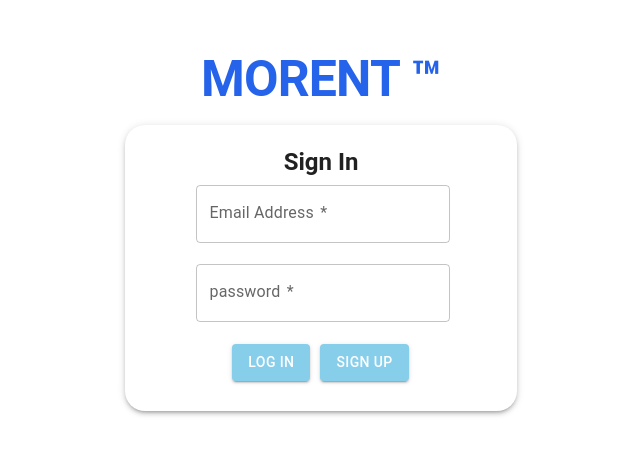
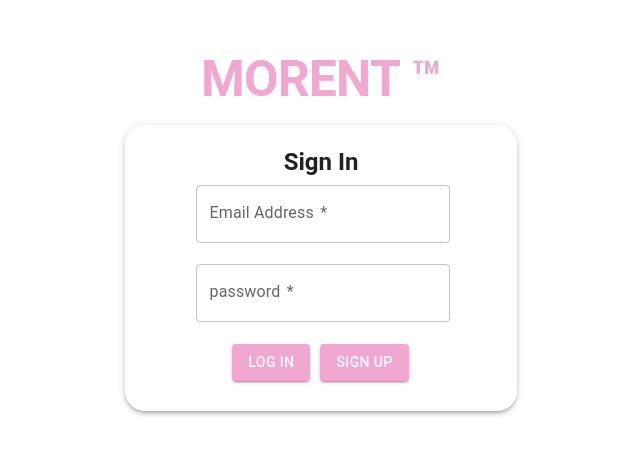
Before and after one commit to YashMechlinTech/Morent-Car-Website, a React (Vite) app in the folder frontend/: page /login in a window 1280 px wide. Shown: the part 159-614 px from the top of the page, without its empty margins (319-959 px from the left). Built offline with nearby package versions, Linux system fonts and the light colour scheme.

Commit message:
fixed the login and the RegistrationPage.

```diff
--- a/frontend/src/pages/LoginPage.jsx
+++ b/frontend/src/pages/LoginPage.jsx
@@ -75,7 +75,7 @@ const LoginPage = () => {
           fontWeight: "bold",
           fontSize: "50px",
           marginBottom: "2vh",
-          color: "rgb(37 99 235) ",
+          color: "#F0A8D0 ",
         }}
       >
         MORENT ™
@@ -122,14 +122,14 @@ const LoginPage = () => {
                   variant="contained"
                   onClick={handleLogin}
                   sx={{
-                    backgroundColor: "skyblue",
+                    backgroundColor: "#F0A8D0",
                     "&:hover": {
                       backgroundColor: "white !important",
-                      borderColor: "skyblue !important",
+                      borderColor: "black !important",
                       borderWidth: "2px",
-                      color: "skyblue",
+                      color: "#F0A8D0",
                       "&:before": {
-                        backgroundColor: "skyblue !important",
+                        backgroundColor: "#F0A8D0 !important",
                         color: "#fff",
                       },
                     },
@@ -142,14 +142,14 @@ const LoginPage = () => {
                   onClick={handleSignUp}
                   variant="contained"
                   sx={{
-                    backgroundColor: "skyblue",
+                    backgroundColor: "#F0A8D0",
                     "&:hover": {
                       backgroundColor: "white !important",
-                      borderColor: "skyblue !important",
+                      borderColor: "black !important",
                       borderWidth: "2px",
-                      color: "skyblue",
+                      color: "#F0A8D0",
                       "&:before": {
-                        backgroundColor: "skyblue !important",
+                        backgroundColor: "#F0A8D0 !important",
                         color: "#fff",
                       },
                     },
--- a/frontend/src/pages/RegistrationPage.jsx
+++ b/frontend/src/pages/RegistrationPage.jsx
@@ -64,7 +64,7 @@ const RegistrationPage = () => {
           fontWeight: "bold",
           fontSize: "40px",
           marginBottom: "2vh",
-          color: "rgb(37 99 235)",
+          color: "#F0A8D0",
         }}
       >
         Morent ™
@@ -200,6 +200,7 @@ const RegistrationPage = () => {
                     name="acceptTerms"
                     checked={formData.acceptTerms}
                     onChange={handleChange}
+                    style={{color:'#F0A8D0'}}
                     required
                   />
                 }
@@ -215,11 +216,11 @@ const RegistrationPage = () => {
                 color="primary"
                 fullWidth
                 sx={{
-                  backgroundColor: "rgb(37 99 235)",
+                  backgroundColor: "#F0A8D0",
                   "&:hover": {
                     backgroundColor: "white",
-                    color: "rgb(37 99 235)",
-                    border: "1px solid rgb(37 99 235)",
+                    color: "#F0A8D0",
+                    border: "1px solid #F0A8D0",
                   },
                 }}
               >
```
